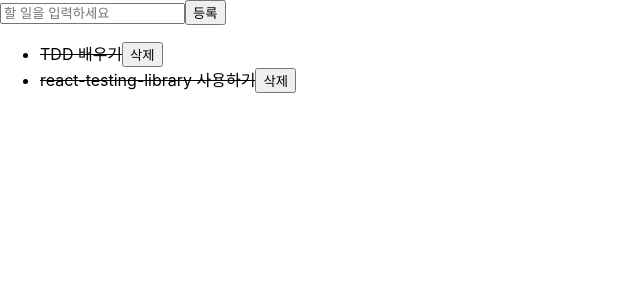
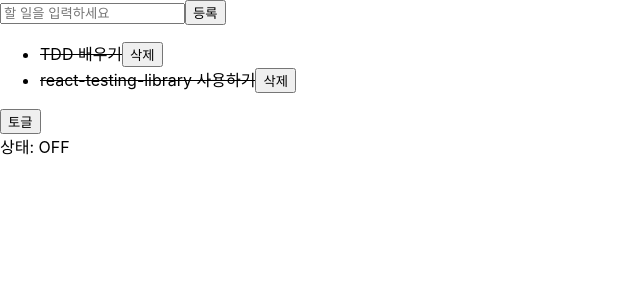
Before and after one commit to cocoder16/react-test-code, a React (Create React App) app: page / in a window 1280 px wide. Shown: the top 300 px of the page, without its empty margins (0-640 px from the left). Built offline with nearby package versions, Linux system fonts and the light colour scheme.

Commit message:
Add first async test

```diff
--- a/src/App.js
+++ b/src/App.js
@@ -1,8 +1,14 @@
 import React from 'react';
 import TodoApp from 'components/TodoApp';
+import DelayedToggle from 'components/DelayedToggle';
 
 const App = () => {
-  return <TodoApp />;
+  return (
+    <>
+      <TodoApp />
+      <DelayedToggle />
+    </>
+  );
 };
 
 export default App;
--- /dev/null
+++ b/src/components/DelayedToggle.js
@@ -0,0 +1,22 @@
+import React, { useState, useCallback } from 'react';
+
+const DelayedToggle = () => {
+  const [toggle, setToggle] = useState(false);
+  // 1초 후 toggle 값을 반전시키는 함수
+  const onToggle = useCallback(() => {
+    setTimeout(() => {
+      setToggle(toggle => !toggle);
+    }, 1000);
+  }, []);
+  return (
+    <div>
+      <button onClick={onToggle}>토글</button>
+      <div>
+        상태: <span>{toggle ? 'ON' : 'OFF'}</span>
+      </div>
+      {toggle && <div>야호!!</div>}
+    </div>
+  );
+};
+
+export default DelayedToggle;
```
Also changed, not shown: concept-summary.txt, 1 other file (tests, documents, lock files or other folders).
